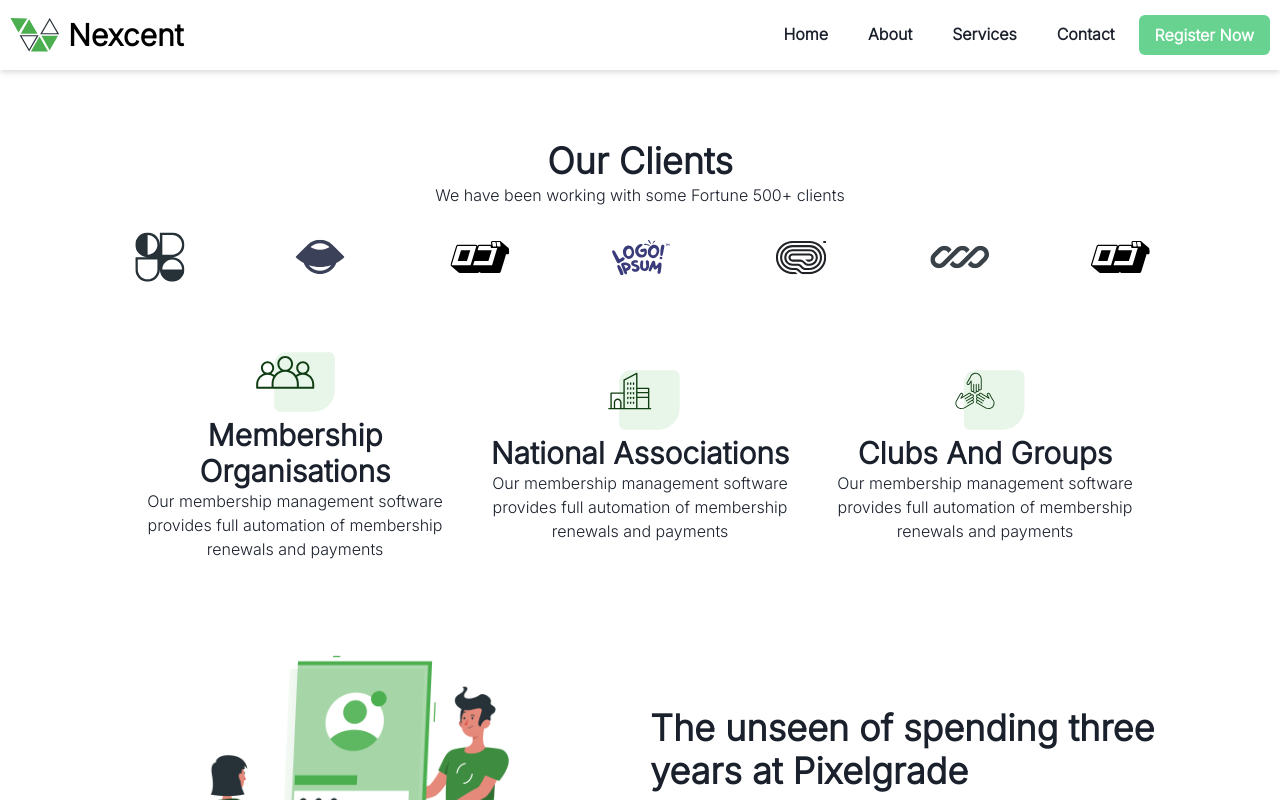
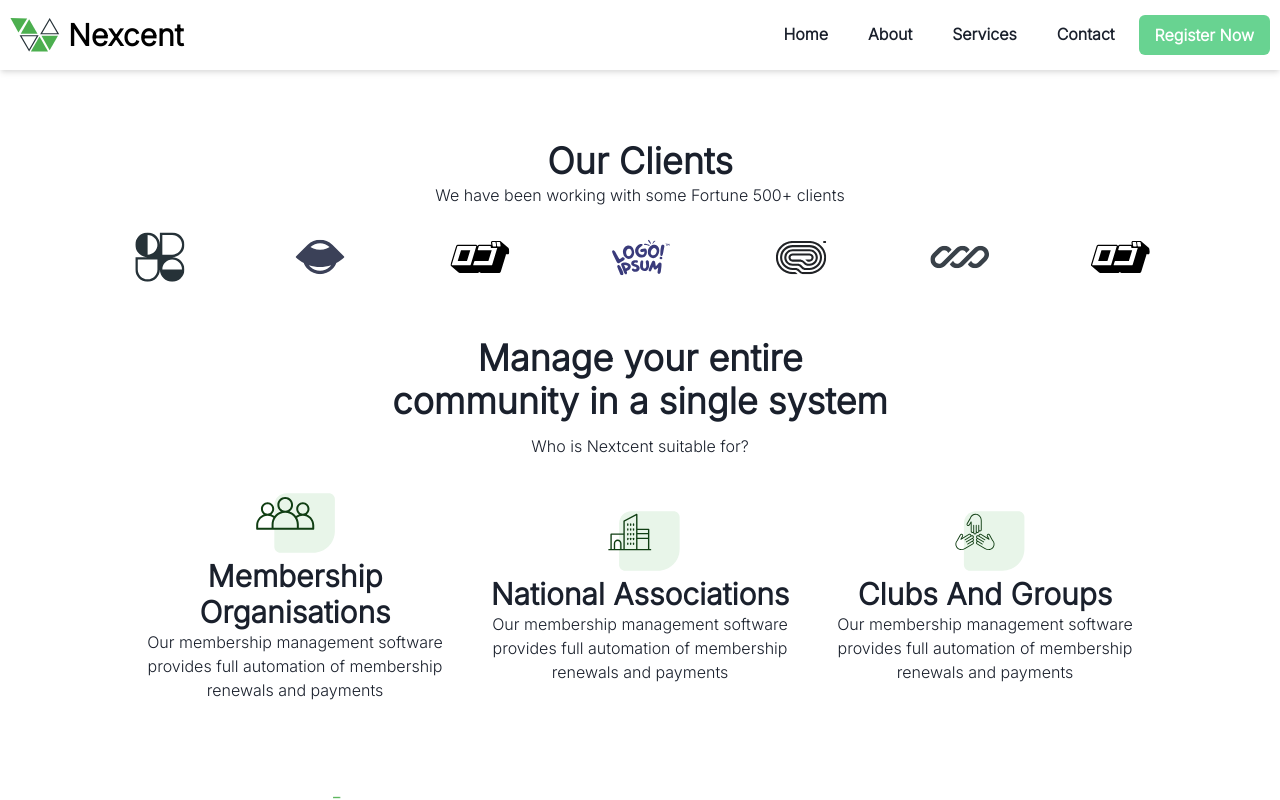
Before and after one commit to dboatengg/nexcent, a React (Vite) app: page / in a window 1280 px wide. Shown: the top 800 px of the page. Built offline with nearby package versions, Linux system fonts and the light colour scheme.

Commit message:
fix StatsCard component error

```diff
--- a/src/App.tsx
+++ b/src/App.tsx
@@ -5,12 +5,13 @@ import Client from "./components/Client";
 import Navbar from "./components/Navbar";
 import Pixel from "./components/Pixel";
 import Stats from "./components/Stats";
+// import Hero from "./components/Hero";
 
 function App() {
   return (
     <>
       <Navbar />
-      {/* <Hero /> */}
+      {/* <Hero/> */}
 
       <Box p="20px" maxWidth="1200px" mx="auto">
         <Client />
--- a/src/components/AudienceSuitability.tsx
+++ b/src/components/AudienceSuitability.tsx
@@ -1,4 +1,4 @@
-import { Box, Flex, Heading, Image, Text } from "@chakra-ui/react"
+import {  Flex, Heading, Image, Text } from "@chakra-ui/react"
 import audienceSuitabilityData from "../data/audienceSuitabilityData"
 
 import membership from '../assets/membership-organisations.svg'
@@ -7,10 +7,12 @@ import clubs from '../assets/clubs-and-groups.svg'
 
 const AudienceSuitability = () => {
 
-
-
   return (
-    <Box>
+    <Flex alignItems='center' flexDirection='column'>
+      <Flex flexDirection='column' gap="10px" marginBottom='20px' width={{base:'100%',md:'500px'}}>
+        <Heading textAlign='center'>Manage your entire community in a single system</Heading>
+        <Text textAlign='center'>Who is Nextcent suitable for?</Text>
+      </Flex>
       <Flex wrap='wrap' gap='25px' justifyContent='center'>
         {audienceSuitabilityData.map(data=>(
         <Flex key={data.id} width='320px' justifyContent='center' alignItems='center' flexDirection='column' >
@@ -20,7 +22,7 @@ const AudienceSuitability = () => {
         </Flex>
         ))}
       </Flex>
-    </Box>
+    </Flex>
   )
 }
 
--- a/src/components/StatsCard.tsx
+++ b/src/components/StatsCard.tsx
@@ -9,7 +9,7 @@ const StatsCard = () => {
   return (
     <SimpleGrid columns={2} rowGap='30px' justifyItems={{base:'center',md:'start'}}>
       {statsData.map(data=>(
-        <Flex alignItems='flex-start' gap="15px">
+        <Flex alignItems='flex-start' gap="15px" key={data.id}>
         <Image src={data.id === 1 ? members:data.id === 2 ?clubs: data.id === 3 ?bookings: data.id === 4?payment:''}/>
             <VStack alignItems='flex-start'>
                 <Heading fontSize='20px'>{data.heading}</Heading>
```
Also changed, not shown: src/assets/hero-image.png.
